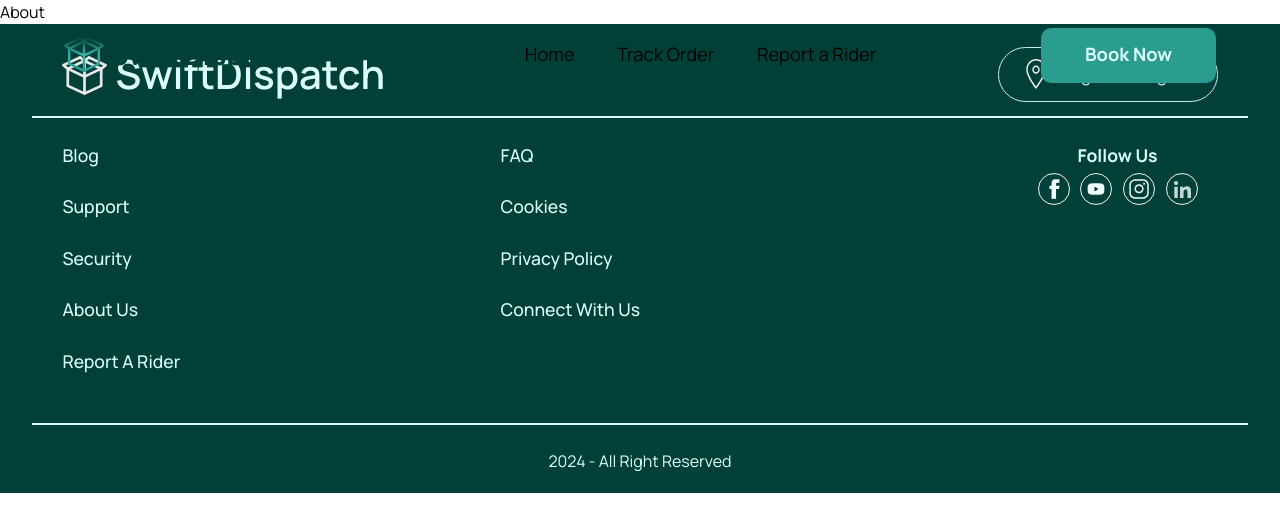
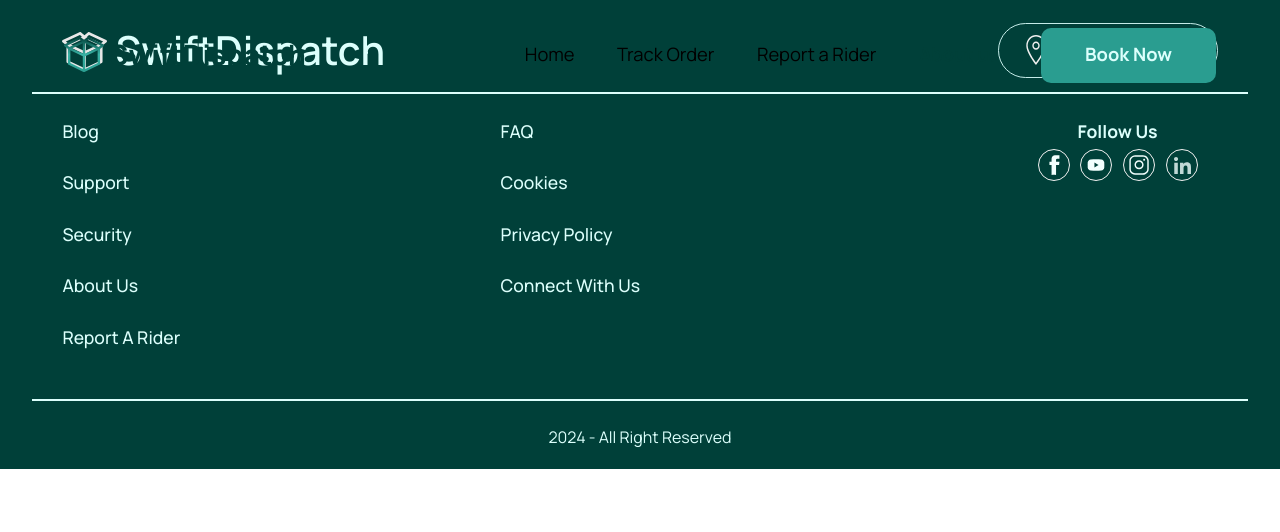
Before and after one commit to ovie012/Swift-Dispatch-Project, a React (Vite) app: page /About in a window 1280 px wide. Shown: the top 532 px of the page. Built offline with nearby package versions, Linux system fonts and the light colour scheme.

Commit message:
about page

```diff
--- a/src/About.jsx
+++ b/src/About.jsx
@@ -1,15 +1,11 @@
 import "./App.css";
 import Header from "./Header";
 import Footer from "./Footer";
+
 function About() {
   return (
     <>
       <Header />
-      <div className="min-h-screen">
-        <div>
-          <h1>About</h1>
-        </div>
-      </div>
       <Footer />
     </>
   );
```
